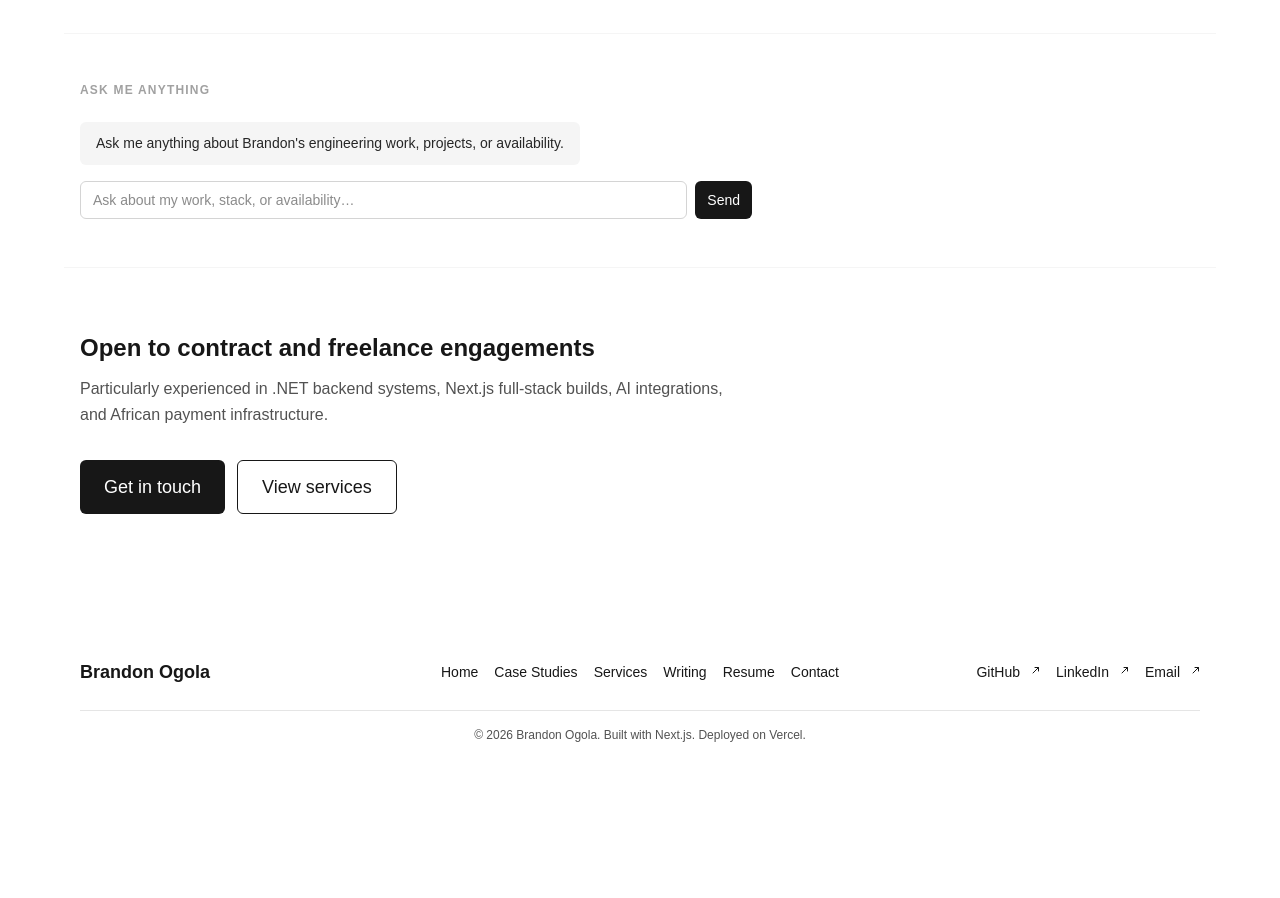
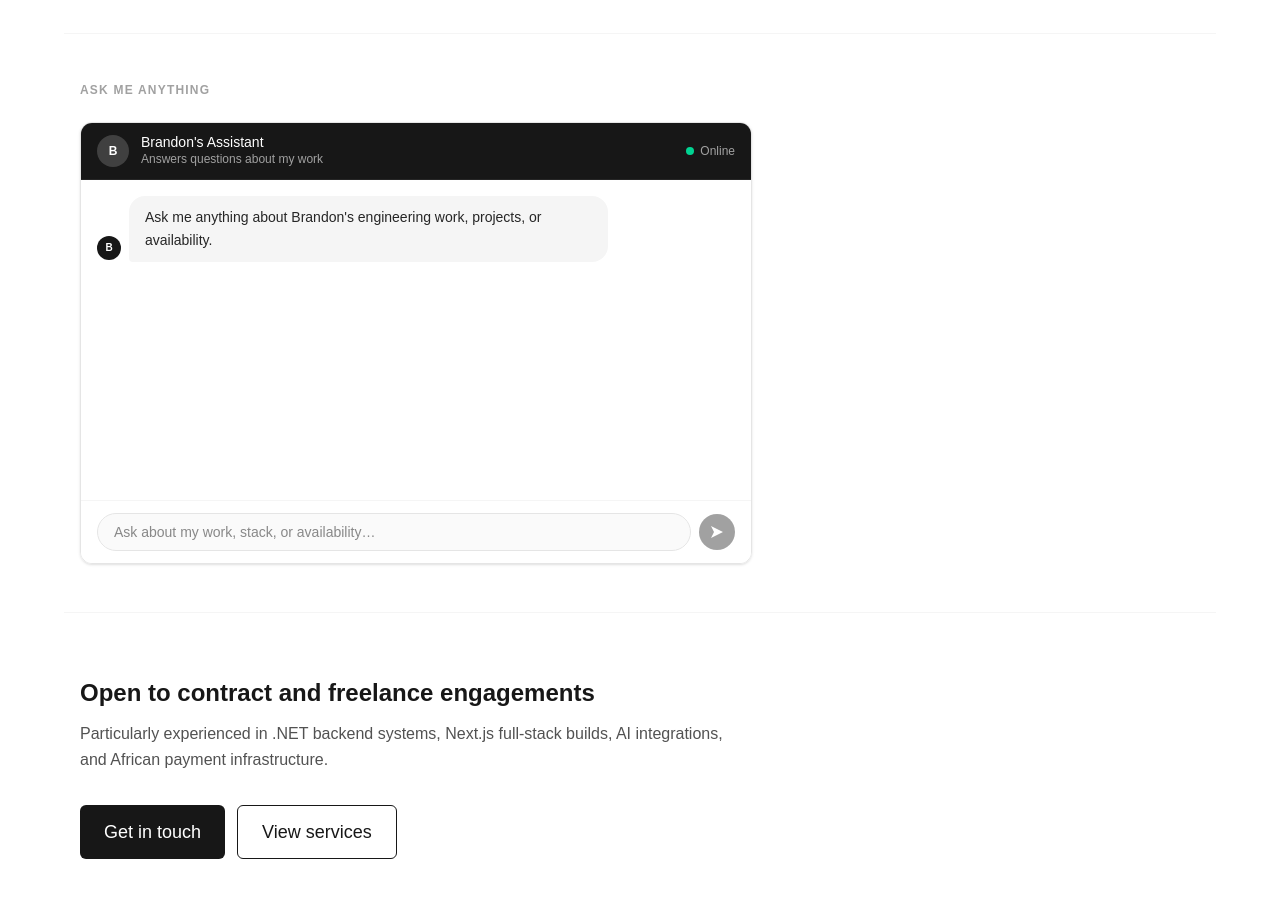
Before and after one commit to edogola4/brandon-ogola-platform, a Next.js app: page / in a window 1280 px wide. Shown: the part 1180-2078 px from the top of the page. Before the commit the page ends 1955 px from the top, so only its background shows below. Built offline with nearby package versions, Linux system fonts and the light colour scheme.

Commit message:
feat: redesign AI assistant as contained chat window UI

```diff
--- a/src/components/marketing/AIAssistant.tsx
+++ b/src/components/marketing/AIAssistant.tsx
@@ -1,7 +1,6 @@
 'use client'
 
 import React from 'react'
-import { Button } from '../ui'
 
 type Role = 'user' | 'assistant'
 type ChatMessage = { id: string; role: Role; content: string }
@@ -108,63 +107,108 @@ export default function AIAssistant() {
         Ask me anything
       </h2>
 
-      <div className="max-w-2xl">
+      {/* Chat window */}
+      <div className="max-w-2xl border border-neutral-200 rounded-xl overflow-hidden shadow-sm">
+
+        {/* Header */}
+        <div className="flex items-center gap-3 px-4 py-3 bg-neutral-900 border-b border-neutral-800">
+          <div className="w-8 h-8 rounded-full bg-neutral-700 flex items-center justify-center shrink-0">
+            <span className="text-xs font-semibold text-white" aria-hidden="true">B</span>
+          </div>
+          <div>
+            <div className="text-sm font-medium text-white leading-none">Brandon&apos;s Assistant</div>
+            <div className="text-xs text-neutral-400 mt-0.5">Answers questions about my work</div>
+          </div>
+          <div className="ml-auto flex items-center gap-1.5" aria-hidden="true">
+            <span className="w-2 h-2 rounded-full bg-emerald-400" />
+            <span className="text-xs text-neutral-400">Online</span>
+          </div>
+        </div>
+
+        {/* Message area */}
         <div
           role="log"
           aria-live="polite"
           aria-label="Conversation with AI assistant"
-          className="space-y-3"
+          className="h-80 overflow-y-auto px-4 py-4 space-y-3 bg-white"
         >
           {messages.map((m) => (
             <div
               key={m.id}
-              className={`flex ${
+              className={`flex items-end gap-2 ${
                 m.role === 'user' ? 'justify-end' : 'justify-start'
               }`}
             >
+              {/* Assistant avatar */}
+              {m.role === 'assistant' && (
+                <div className="w-6 h-6 rounded-full bg-neutral-900 flex items-center justify-center shrink-0 mb-0.5">
+                  <span className="text-[10px] font-semibold text-white" aria-hidden="true">B</span>
+                </div>
+              )}
+
               <div
-                className={`rounded-md px-4 py-2.5 text-sm max-w-prose leading-relaxed ${
+                className={`rounded-2xl px-4 py-2.5 text-sm max-w-[75%] leading-relaxed ${
                   m.role === 'user'
-                    ? 'bg-neutral-900 text-white'
-                    : 'bg-neutral-100 text-neutral-800'
+                    ? 'bg-neutral-900 text-white rounded-br-sm'
+                    : 'bg-neutral-100 text-neutral-800 rounded-bl-sm'
                 }`}
               >
                 {m.content}
                 {m.content === '' && isLoading && (
-                  <span className="inline-flex gap-1 ml-1" aria-label="Thinking">
-                    <span className="w-1 h-1 rounded-full bg-neutral-400 animate-bounce [animation-delay:0ms]" />
-                    <span className="w-1 h-1 rounded-full bg-neutral-400 animate-bounce [animation-delay:150ms]" />
-                    <span className="w-1 h-1 rounded-full bg-neutral-400 animate-bounce [animation-delay:300ms]" />
+                  <span className="inline-flex gap-1" aria-label="Thinking">
+                    <span className="w-1.5 h-1.5 rounded-full bg-neutral-400 animate-bounce [animation-delay:0ms]" />
+                    <span className="w-1.5 h-1.5 rounded-full bg-neutral-400 animate-bounce [animation-delay:150ms]" />
+                    <span className="w-1.5 h-1.5 rounded-full bg-neutral-400 animate-bounce [animation-delay:300ms]" />
                   </span>
                 )}
               </div>
+
+              {/* User avatar */}
+              {m.role === 'user' && (
+                <div className="w-6 h-6 rounded-full bg-neutral-300 flex items-center justify-center shrink-0 mb-0.5">
+                  <span className="text-[10px] font-semibold text-neutral-700" aria-hidden="true">You</span>
+                </div>
+              )}
             </div>
           ))}
           <div ref={bottomRef} />
         </div>
 
-        <form onSubmit={handleSubmit} className="mt-4 flex gap-2">
+        {/* Input row */}
+        <div className="px-4 py-3 bg-white border-t border-neutral-100">
+          <form onSubmit={handleSubmit} className="flex gap-2 items-center">
             <label htmlFor="ai-input" className="sr-only">Message</label>
             <input
               id="ai-input"
               value={input}
               onChange={(e) => setInput(e.target.value)}
               disabled={isLoading || sessionLimitReached}
-            placeholder="Ask about my work, stack, or availability…"
-            className="flex-1 rounded-md border border-neutral-300 bg-white px-3 py-2 text-sm focus:outline-none focus:ring-2 focus:ring-neutral-900 focus:border-transparent disabled:opacity-50"
+              placeholder={sessionLimitReached ? 'Session limit reached' : 'Ask about my work, stack, or availability…'}
+              className="flex-1 rounded-full border border-neutral-200 bg-neutral-50 px-4 py-2 text-sm focus:outline-none focus:ring-2 focus:ring-neutral-900 focus:border-transparent disabled:opacity-50"
             />
-          <Button type="submit" variant="primary" size="sm" loading={isLoading}>
-            Send
-          </Button>
+            <button
+              type="submit"
+              disabled={isLoading || sessionLimitReached || !input.trim()}
+              aria-label="Send message"
+              className="w-9 h-9 rounded-full bg-neutral-900 flex items-center justify-center shrink-0 disabled:opacity-40 hover:bg-neutral-700 transition-colors focus-visible:outline-none focus-visible:ring-2 focus-visible:ring-neutral-900 focus-visible:ring-offset-2"
+            >
+              {isLoading ? (
+                <span className="w-4 h-4 border-2 border-white border-t-transparent rounded-full animate-spin" aria-hidden="true" />
+              ) : (
+                <svg className="w-4 h-4 text-white" viewBox="0 0 16 16" fill="none" xmlns="http://www.w3.org/2000/svg" aria-hidden="true">
+                  <path d="M14 8L2 2l3 6-3 6 12-6z" fill="currentColor" />
+                </svg>
+              )}
+            </button>
           </form>
 
           {sessionLimitReached && (
-          <p className="mt-3 text-xs text-neutral-500">
+            <p className="mt-2 text-xs text-neutral-400 text-center">
               Session limit reached.{' '}
-            <a href="mailto:edogola4@gmail.com" className="underline">Email directly</a>{' '}
-            for further questions.
+              <a href="mailto:edogola4@gmail.com" className="underline hover:text-neutral-600">Email directly</a>.
             </p>
           )}
+        </div>
       </div>
     </section>
   )
```
Lines whose indentation alone changed are shown as unchanged.
